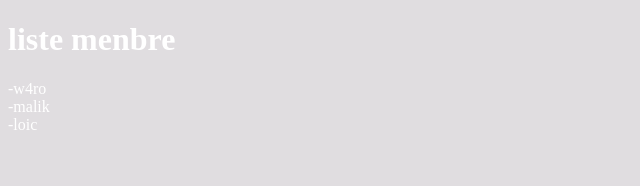
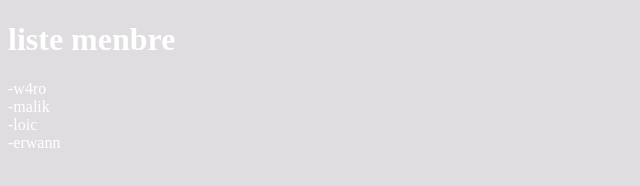
Before and after one commit to eliotlks/fichesotaku, a plain HTML site: page index.html in a window 1280 px wide. Shown: the full height of the page, 0-640 px from the left. Drawn offline with Linux system fonts and the light colour scheme.

Commit message:
nouvmembre

```diff
--- a/index.html
+++ b/index.html
@@ -13,6 +13,7 @@
         -w4ro <br>
         -malik <br>
         -loic <br>
+        -erwann<br>
     </p>
 </body>
 </html>
```
